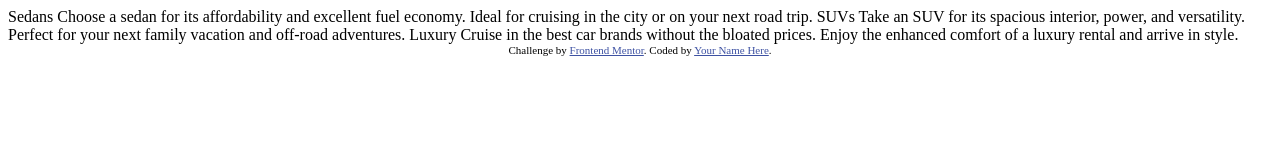
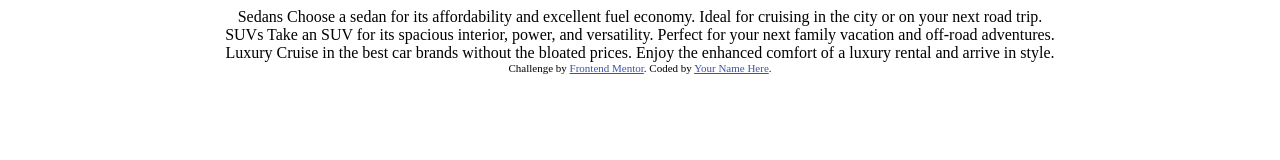
Before and after one commit to hyunj88/Frontend-Mentor, a plain HTML site: page index.html in a window 1280 px wide. Drawn offline with Linux system fonts and the light colour scheme.

Commit message:
added divs and created style.css

```diff
--- a/index.html
+++ b/index.html
@@ -7,26 +7,26 @@
   <link rel="icon" type="image/png" sizes="32x32" href="./images/favicon-32x32.png">
 
   <title>Frontend Mentor | 3-column preview card component</title>
-
-  <!-- Feel free to remove these styles or customise in your own stylesheet 👍 -->
-  <style>
-    .attribution { font-size: 11px; text-align: center; }
-    .attribution a { color: hsl(228, 45%, 44%); }
-  </style>
+  <link rel="stylesheet" href="style.css">
 </head>
 <body>
-
+  <div class="component">
+    <div class="card1">
       Sedans
       Choose a sedan for its affordability and excellent fuel economy. Ideal for cruising in the city
       or on your next road trip.
-
+    </div>
+    <div class="card2">
       SUVs
       Take an SUV for its spacious interior, power, and versatility. Perfect for your next family vacation
       and off-road adventures.
-
+    </div>
+    <div class="card3">
       Luxury
       Cruise in the best car brands without the bloated prices. Enjoy the enhanced comfort of a luxury
       rental and arrive in style.
+    </div>
+  </div>
 
   <div class="attribution">
     Challenge by <a href="https://www.frontendmentor.io?ref=challenge" target="_blank">Frontend Mentor</a>.
--- /dev/null
+++ b/style.css
@@ -0,0 +1,6 @@
+.attribution { font-size: 11px; text-align: center; }
+.attribution a { color: hsl(228, 45%, 44%); }
+
+body {
+    text-align: center;
+}
```
Lines whose indentation alone changed are shown as unchanged.
